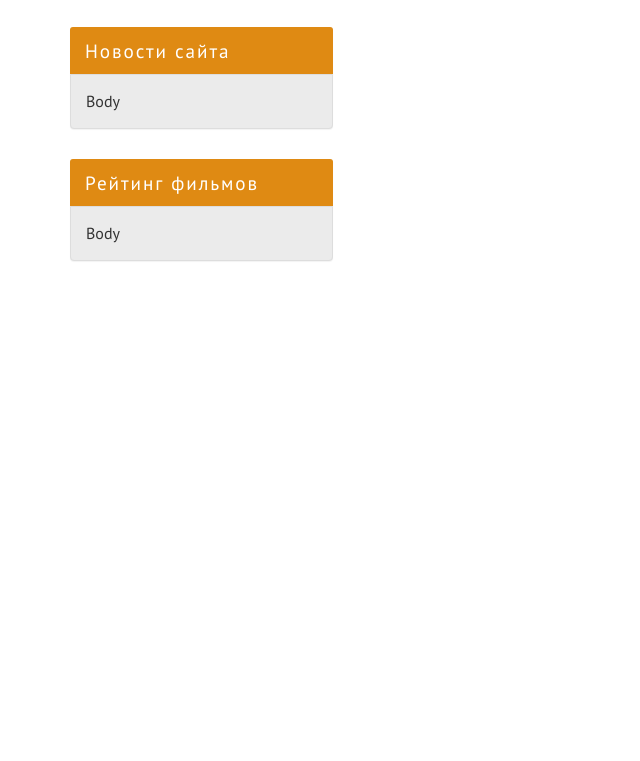
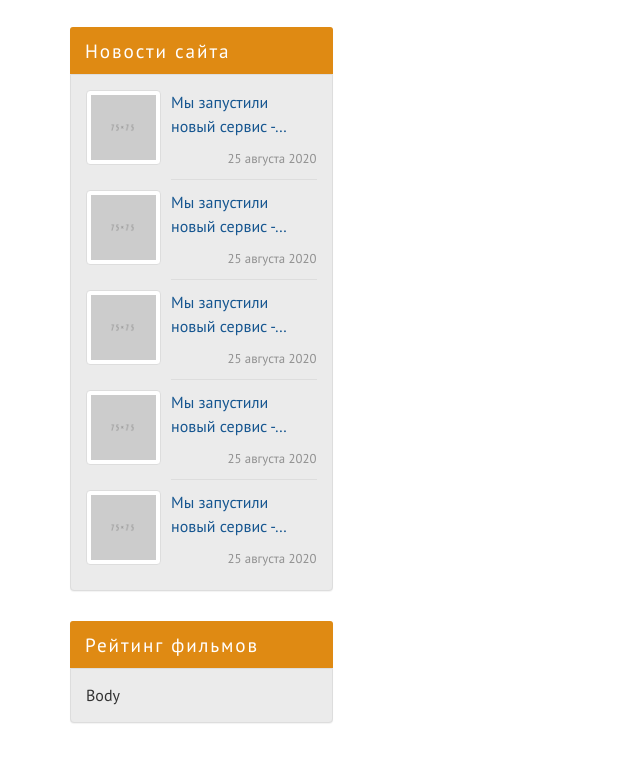
Before and after one commit to alexaandrievskaya/kinozal-template, a website: page index.html in a window 1280 px wide. Shown: the part 1233-1994 px from the top of the page, without its empty margins (0-640 px from the left). Before the commit the page ends 1574 px from the top, so only its background shows below. Drawn offline with Linux system fonts and the light colour scheme.

Commit message:
UPD: added and styled news block.

```diff
--- a/assets/scss/_bootstrap-theming.scss
+++ b/assets/scss/_bootstrap-theming.scss
@@ -5,6 +5,7 @@
 
   .navbar-nav {
     >.active > a {
+
       background-color: $color-primary-dark;
 
       &:focus,
@@ -13,6 +14,7 @@
       }
     }
     > li > a {
+      transition: background-color 0.5s;
       @include sm-min {
         border-radius: 4px;
       }
@@ -84,3 +86,7 @@
     font-size: 0.875rem;
   }
 }
+
+.thumbnail {
+  transition: background-color 0.25s;
+}
--- a/assets/scss/_sidebar.scss
+++ b/assets/scss/_sidebar.scss
@@ -35,3 +35,57 @@
     }
   }
 }
+
+.site-news {
+  &-item {
+    clear: both;
+    position: relative;
+
+    &:not(:last-of-type) {
+      min-height: 85px;
+      margin-bottom: $gap;
+
+      &::after {
+        position: absolute;
+        content: "";
+        right: 0;
+        bottom: -5px;
+        width: calc(100% - 85px);
+        height: 1px;
+        background-color: $color-gray;
+      }
+    }
+
+    &:hover {
+      a {
+        color: $color-accent;
+      }
+
+      .thumbnail {
+        background-color: $color-accent;
+        border-color: $color-accent;
+      }
+    }
+
+    &__image {
+      float: left;
+      width: 75px;
+      margin: 0 10px 10px 0;
+    }
+
+    &__title{
+      margin-bottom: 10px;
+      a {
+        transition: color 0.25s;
+
+        @include block-shortener(1rem, 1.5, 50px, 2);
+      }
+    }
+
+    &__date{
+      text-align: right;
+      font-size: 0.8rem;
+      color: darken($color-gray, 30%);
+    }
+  }
+}
--- a/index.html
+++ b/index.html
@@ -162,7 +162,31 @@
         <div class="site-news panel panel-info">
           <div class="panel-heading">Новости сайта</div>
           <div class="panel-body">
-            Body
+            <div class="site-news-item">
+              <div class="site-news-item__image thumbnail"><img src="assets/img/75x75.png" alt="image"></div>
+              <div class="site-news-item__title"><a href="#">Мы запустили новый сервис - КиноМонстр</a></div>
+              <div class="site-news-item__date">25 августа 2020</div>
+            </div>
+            <div class="site-news-item">
+              <div class="site-news-item__image thumbnail"><img src="assets/img/75x75.png" alt="image"></div>
+              <div class="site-news-item__title"><a href="#">Мы запустили новый сервис - КиноМонстр</a></div>
+              <div class="site-news-item__date">25 августа 2020</div>
+            </div>
+            <div class="site-news-item">
+              <div class="site-news-item__image thumbnail"><img src="assets/img/75x75.png" alt="image"></div>
+              <div class="site-news-item__title"><a href="#">Мы запустили новый сервис - КиноМонстр</a></div>
+              <div class="site-news-item__date">25 августа 2020</div>
+            </div>
+            <div class="site-news-item">
+              <div class="site-news-item__image thumbnail"><img src="assets/img/75x75.png" alt="image"></div>
+              <div class="site-news-item__title"><a href="#">Мы запустили новый сервис - КиноМонстр</a></div>
+              <div class="site-news-item__date">25 августа 2020</div>
+            </div>
+            <div class="site-news-item">
+              <div class="site-news-item__image thumbnail"><img src="assets/img/75x75.png" alt="image"></div>
+              <div class="site-news-item__title"><a href="#">Мы запустили новый сервис - КиноМонстр</a></div>
+              <div class="site-news-item__date">25 августа 2020</div>
+            </div>
           </div>
         </div>
 
```
Also changed, not shown: assets/css/style.css.
